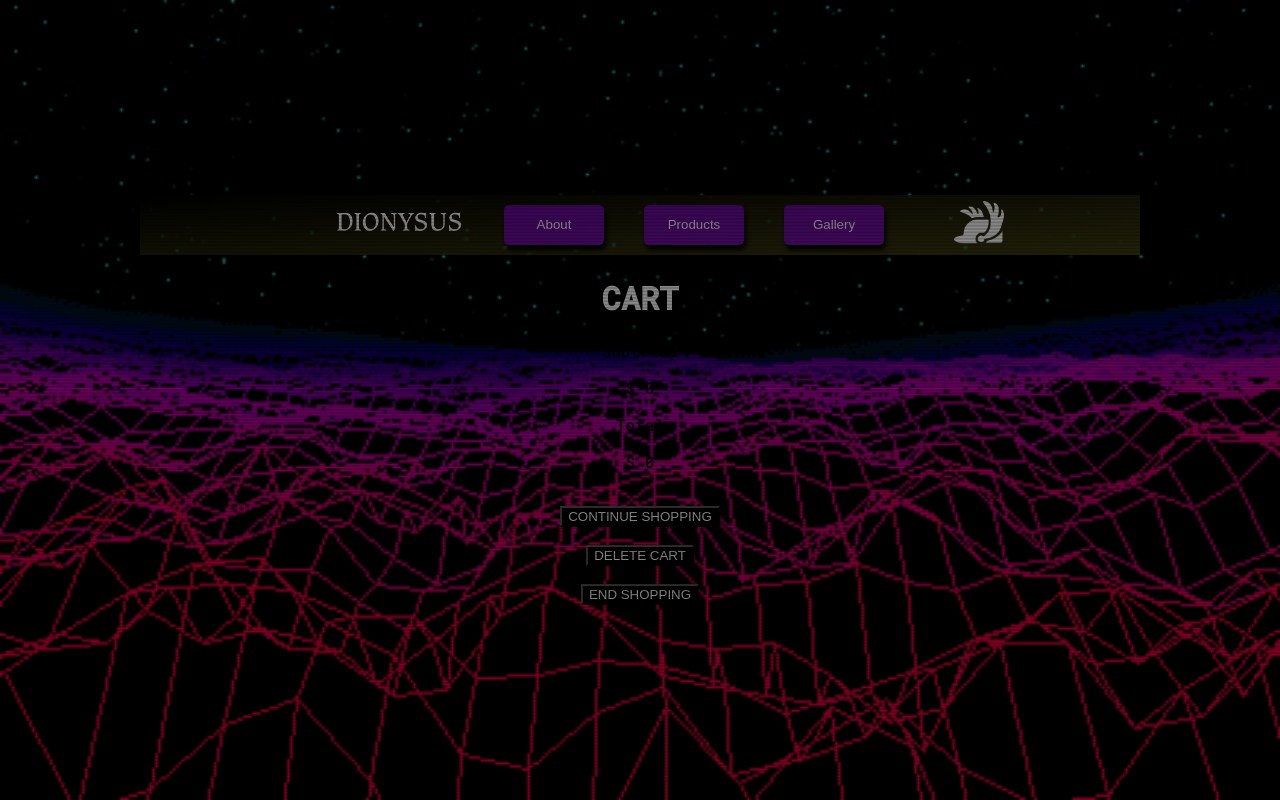
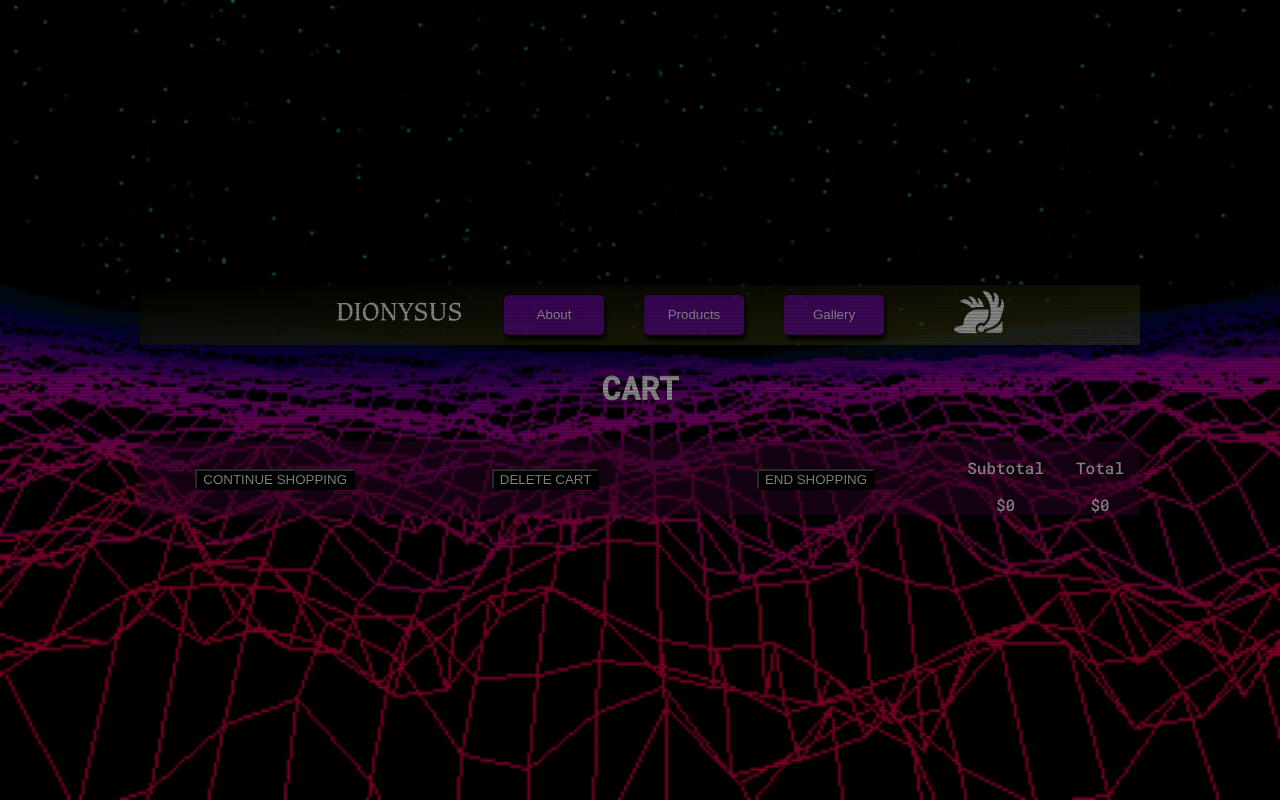
Before and after one commit to Eskaicito/project-dionysus, a React (Create React App) app: page /cart in a window 1280 px wide. Built offline with nearby package versions, Linux system fonts and the light colour scheme; a web font is replaced by a local one.

Commit message:
more changes in cart

```diff
--- a/src/components/Catalog/Catalog.css
+++ b/src/components/Catalog/Catalog.css
@@ -5,8 +5,8 @@
 }
 .card-item button{
     margin-left: 5px;
-    background-color: rgb(255, 255, 255);
-    color: rgb(0, 0, 0);
+    background-color: rgb(0, 0, 0);
+    color: rgb(255, 255, 255);
     border: 1px solid white;
     border-radius: 2px;
     text-decoration: none;
--- a/src/context/CartContext.js
+++ b/src/context/CartContext.js
@@ -17,10 +17,16 @@ const CartProvider = ({ children }) => {
             console.log("producto ya existente")
         }
     }
+    const cleanCartProducts = () => {
+        setTotalSellPrice(0)
+        setCartListItems([])
+    }
+
     const data = {
         cartListItems,
         addProductToCart,
-        totalSellPrice
+        totalSellPrice,
+        cleanCartProducts
     }
 
     return (
--- a/src/pages/CartPage.css
+++ b/src/pages/CartPage.css
@@ -42,7 +42,6 @@
 .item-button {
     width: 100%;
     height: auto;
-    margin-top: 1rem;
 }
 
 .item-button button {
@@ -53,7 +52,6 @@
 .button-continue {
     width: 100%;
     height: auto;
-    margin-top: 2rem;
 }
 
 .button-continue button {
@@ -75,3 +73,24 @@
 .form-content > div{
     margin-top: 10px;
 }
+.cart-footer{
+    display: flex;
+    flex-flow: row-reverse nowrap;
+    background-color:rgba(85, 7, 73, 0.5);
+    margin-top: 2rem;
+}
+.details{
+    display: flex;
+    justify-content: center;
+    color: white;
+}
+.details > div{
+    margin-left: 1rem;
+    margin-right: 1rem;
+}
+.buttons{
+    display: flex;
+    justify-content: center;
+    width: 100%;
+align-items: center;
+}
--- a/src/pages/CartPage.js
+++ b/src/pages/CartPage.js
@@ -9,7 +9,7 @@ import { addDoc, collection } from 'firebase/firestore';
 import db from "../utils/firebaseConfig";
 
 const CartPage = () => {
-    const { cartListItems, totalSellPrice } = useContext(CartContext)
+    const { cartListItems, totalSellPrice, cleanCartProducts } = useContext(CartContext)
     const [show, showItem] = useState(true)
     const [showModal, setShowModal] = useState(false);
     const [formValue, setFormValue] = useState({
@@ -56,7 +56,7 @@ const CartPage = () => {
         <>
             <h1 style={{ color: "white" }}>CART</h1>
             {show && cartListItems.map((item) => {
-                const { image, desc, cont, id, quantity,price, priceSell} = item;
+                const { image, desc, cont, id, quantity, price, priceSell } = item;
                 return (
                     <>
                         <div className='cart-item' key={id}>
@@ -83,17 +83,17 @@ const CartPage = () => {
                 )
             })}
             <div className='cart-footer'>
-                <div className='cart-checkout-details'>
-                    <div className='cart-checkout__subtotal'>
+                <div className='details'>
+                    <div className='subtotal'>
                         <p>Subtotal</p>
-                        <span>$ {totalSellPrice}</span>
+                        <span>${totalSellPrice}</span>
                     </div>
-                    <div className='cart-checkout__total'>
+                    <div className='total'>
                         <p>Total</p>
-                        <span>$ {totalSellPrice}</span>
+                        <span>${totalSellPrice}</span>
                     </div>
                 </div>
-        </div>
+                <div className="buttons">
                     <div className="button-continue">
                         <Link to={'/products'}>
                             <button>
@@ -102,12 +102,12 @@ const CartPage = () => {
                         </Link>
                     </div>
                     <div className="item-button">
-                <button onClick={() => showItem(!show)}>
-                    {show === true ? 'DELETE CART' : 'UNDO DELETE'}
-                </button>
+                        <button onClick={() => cleanCartProducts()}>DELETE CART</button>
                     </div>
                     <div className="item-button">
                         <button onClick={() => setShowModal(true)}>END SHOPPING</button>
+                    </div>
+                </div>
             </div>
 
             <Modal title={"Your Data"} open={showModal} handleClose={() => setShowModal(false)}>
```
Lines whose indentation alone changed are shown as unchanged.
